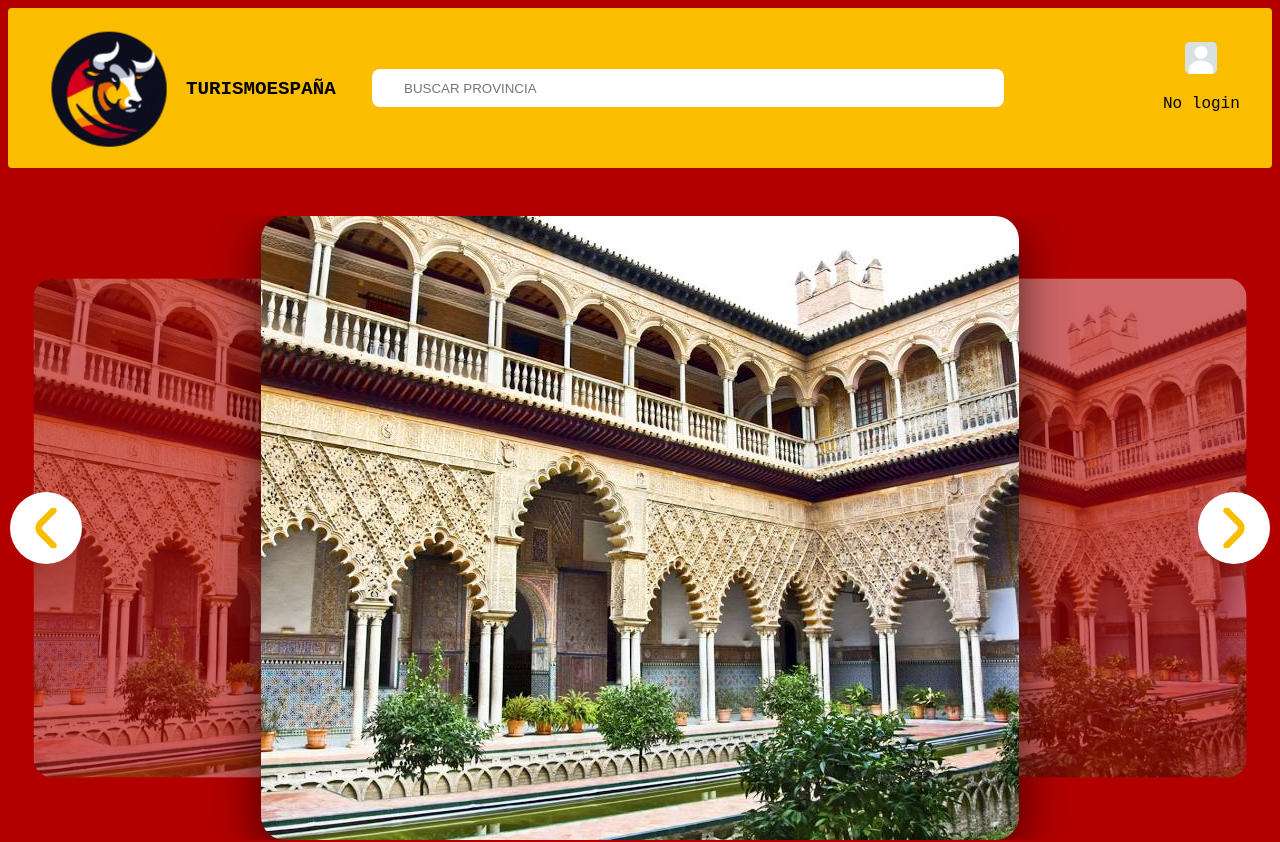
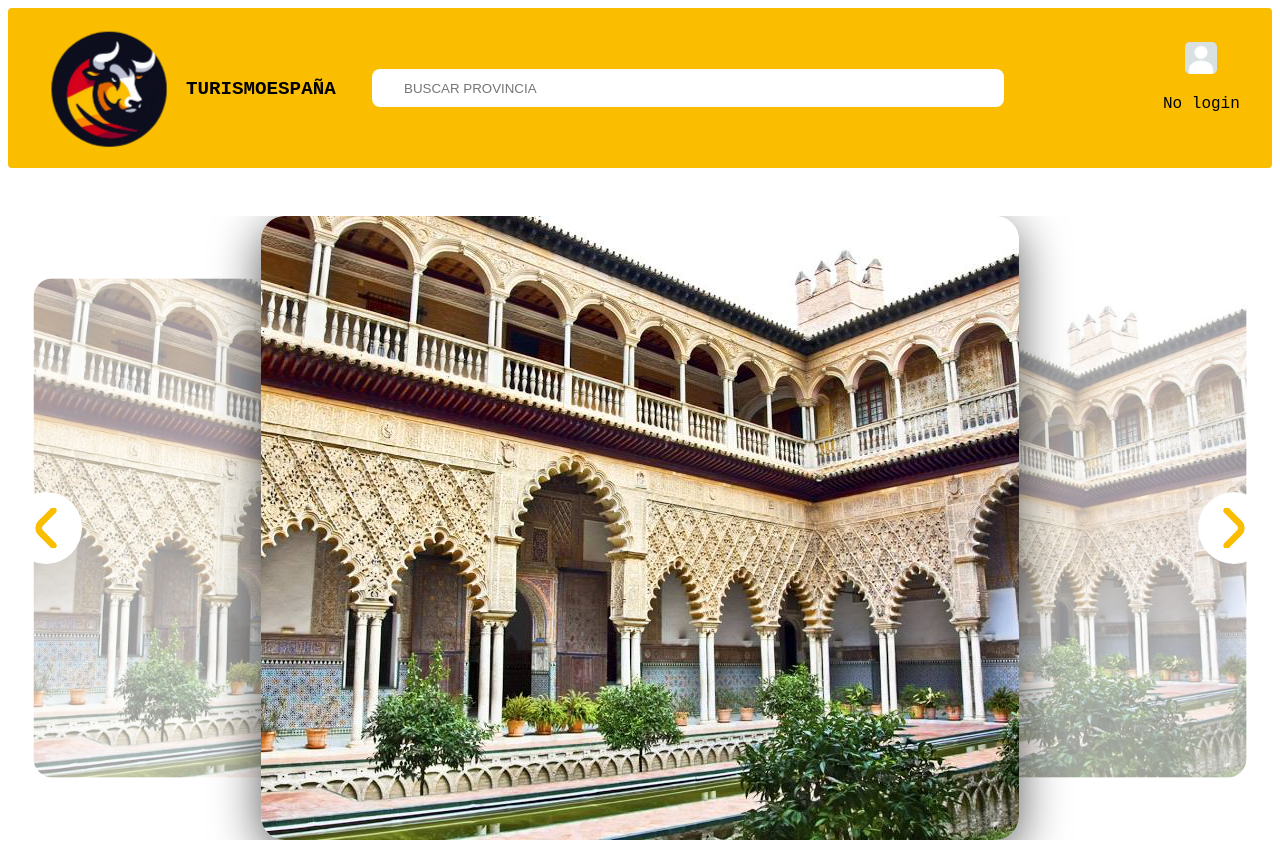
Before and after one commit to ALEXx1911/ProyectoTurismo, a React (Vite) app: page / in a window 1280 px wide. Shown: the top 842 px of the page. Built offline with nearby package versions, Linux system fonts and the light colour scheme.

Commit message:
fondo blanco, el rojo es feisimo

```diff
--- a/css/style.css
+++ b/css/style.css
@@ -651,7 +651,7 @@ button {
 html {
   background-color: white;
   font-family: "Courier New", Courier, monospace;
-  background-color: rgb(178, 0, 0);
+  background-color: white;
 }
 
 /*# sourceMappingURL=style.css.map */
```
